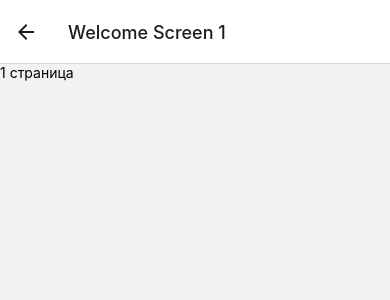
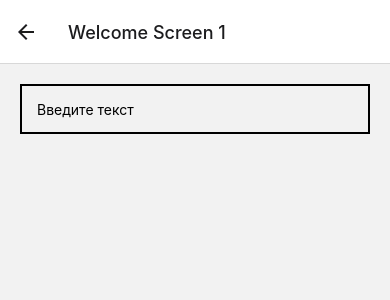
Before and after one commit to Silius0312/MyProg, a React Native app: screen /Screen1 in a window 390 px wide. Shown: the top 300 px of the page. Built offline with nearby package versions, Linux system fonts and the light colour scheme.

Commit message:
Вывод текста

```diff
--- a/Src/Screens/Screen1.js
+++ b/Src/Screens/Screen1.js
@@ -1,11 +1,35 @@
 import React from 'react';
-import { Button, View, Text } from "react-native";
+import { Text, SafeAreaView, StyleSheet, TextInput } from "react-native";
 
 
-export const Screen1 = () => {
+export const Screen1 = (props) => {
+    const [number, setNumber] = React.useState(null);
+    const onChangeText = (text) => {
+      setNumber(text);
+    };
+
+    const result = number
     return (
-        <View>
-    <Text>1 страница</Text>
-        </View>
-    );
+      <SafeAreaView>
+        <TextInput
+          style={styles.input}
+          value={number}
+          placeholder="Введите текст"
+          onChangeText={onChangeText}
+        />
+         <Text>{result}</Text>
+        </SafeAreaView>
+    )
 };
+
+
+
+
+const styles = StyleSheet.create({
+  input: {
+    height: 50,
+    margin: 20,
+    borderWidth: 2,
+    padding: 15,
+  },
+});
--- a/Src/Screens/Screen2.js
+++ b/Src/Screens/Screen2.js
@@ -1,5 +1,5 @@
 import React from 'react';
-import { Button, View, Text } from 'react-native';
+import { View, Text } from 'react-native';
 
 export const Screen2 = () => {
     return (
--- a/Src/Screens/Screen3.js
+++ b/Src/Screens/Screen3.js
@@ -1,5 +1,5 @@
 import React from 'react';
-import { Button, View, Text } from 'react-native';
+import { View, Text } from 'react-native';
 
 export const Screen3 = () => {
     return (
--- a/Src/navigation/navigations.js
+++ b/Src/navigation/navigations.js
@@ -28,13 +28,13 @@ export const Navigate = () => {
         <Stack.Screen
             name="Screen2"
             component={Screen2}
-            options={{ title: 'Welcome Screen 2' }}
+            options={{ title: 'Welcome Screen2' }}
         />
 
         <Stack.Screen
             name="Screen3"
             component={Screen3}
-            options={{ title: 'Welcome Screen 3' }}
+            options={{ title: 'Welcome Screen3' }}
         />
 
       </Stack.Navigator>
```
